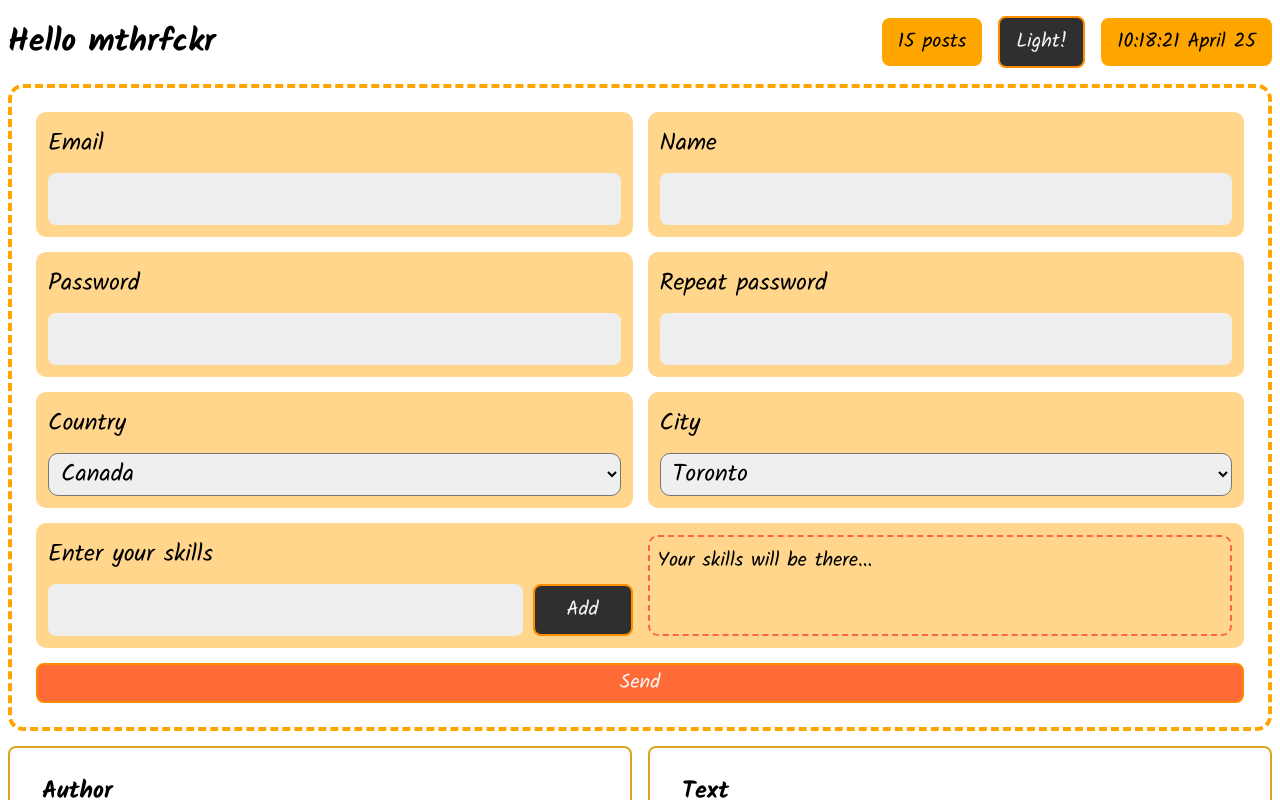
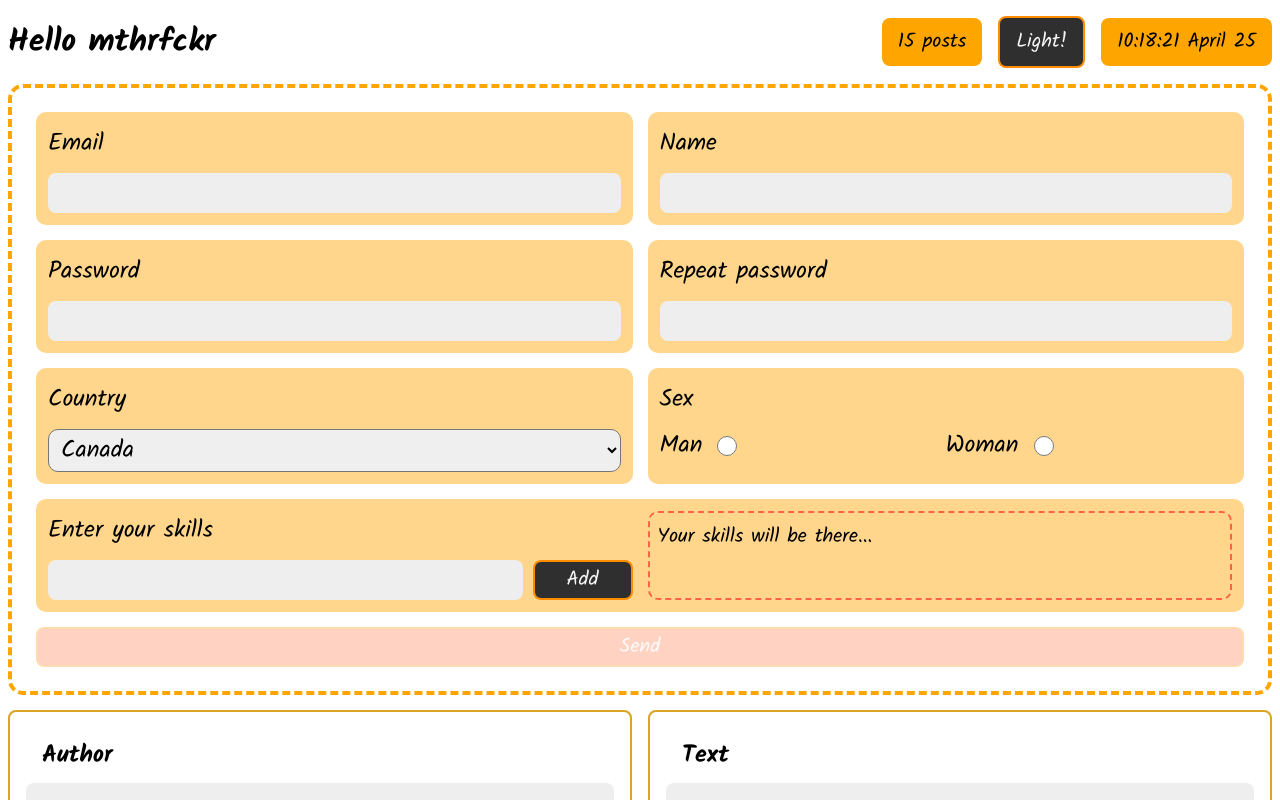
Before and after one commit to SergeyTheHuman/ng-course-vm, an Angular app: page / in a window 1280 px wide. Shown: the top 800 px of the page. Built offline with nearby package versions, Linux system fonts and the light colour scheme.

Commit message:
video #54

```diff
--- a/src/app/app.module.ts
+++ b/src/app/app.module.ts
@@ -1,7 +1,7 @@
 import { NgModule } from '@angular/core'
 import { BrowserModule } from '@angular/platform-browser'
 
-import { FormsModule } from '@angular/forms'
+import { FormsModule, ReactiveFormsModule } from '@angular/forms'
 import { AppComponent } from './app.component'
 import { AuthFormComponent } from './components/auth-form/auth-form.component'
 import { DateTimeComponent } from './components/date-time/date-time.component'
@@ -29,7 +29,7 @@ import { PostService } from './services/posts/post.service'
 		PostFilterComponent,
 		AuthFormComponent,
 	],
-	imports: [BrowserModule, FormsModule],
+	imports: [BrowserModule, FormsModule, ReactiveFormsModule],
 	providers: [Document, PostService],
 	bootstrap: [AppComponent],
 })
--- a/src/app/components/auth-form/auth-form.component.html
+++ b/src/app/components/auth-form/auth-form.component.html
@@ -1,23 +1,39 @@
-<form class="form-wrapper">
+<form
+	class="form-wrapper"
+	[formGroup]="form"
+	(ngSubmit)="submit()"
+>
 	<div class="form-content">
 		<div class="input-group">
 			<label class="field">
 				Email
-				<input type="text" />
+				<input
+					type="text"
+					formControlName="email"
+				/>
 			</label>
 			<label class="field">
 				Name
-				<input type="text" />
+				<input
+					type="email"
+					formControlName="name"
+				/>
 			</label>
 		</div>
 		<div class="input-group">
 			<label class="field">
 				Password
-				<input type="text" />
+				<input
+					type="password"
+					formControlName="password"
+				/>
 			</label>
 			<label class="field">
 				Repeat password
-				<input type="text" />
+				<input
+					type="password"
+					formControlName="repeatPassword"
+				/>
 			</label>
 		</div>
 		<div class="select-group">
@@ -30,14 +46,24 @@
 					<option value="Germany">Germany</option>
 				</select>
 			</label>
-			<label class="select-title field"
-				>City
-				<select>
-					<option value="Toronto">Toronto</option>
-					<option value="New York">New York</option>
-					<option value="Tokio">Tokio</option>
-					<option value="Berlin">Berlin</option>
-				</select>
+			<label class="select-radio field">
+				<span>Sex</span>
+				<label for="man">
+					Man
+					<input
+						type="radio"
+						name="sex"
+						id="man"
+					/>
+				</label>
+				<label for="woman">
+					Woman
+					<input
+						type="radio"
+						name="sex"
+						id="woman"
+					/>
+				</label>
 			</label>
 		</div>
 		<div class="skills-wrapper field">
@@ -57,6 +83,7 @@
 	<button
 		class="btn submit"
 		type="submit"
+		[disabled]="form.invalid"
 	>
 		Send
 	</button>
--- a/src/app/components/auth-form/auth-form.component.scss
+++ b/src/app/components/auth-form/auth-form.component.scss
@@ -48,6 +48,26 @@
 			align-items: flex-start;
 			flex-direction: column;
 			gap: 10px;
+		}
+	}
+	.select-radio {
+		display: grid;
+		grid-template-columns: 1fr 1fr;
+		grid-template-rows: auto 1fr;
+		span {
+			grid-column: span 2;
+		}
+		label {
+			display: flex;
+			align-items: center;
+			gap: 10px;
+		}
+		input[type='radio'] {
+			width: 20px;
+			height: 20px;
+			padding: 0;
+			margin: 0;
+			margin-left: 5px;
 		}
 	}
 	.skills-wrapper {
@@ -121,4 +141,9 @@ select {
 	height: 100%;
 	line-height: 1;
 	background-color: rgb(255 68 0 / 79%);
+
+	&:disabled {
+		cursor: not-allowed;
+		opacity: 0.3;
+	}
 }
--- a/src/app/components/auth-form/auth-form.component.ts
+++ b/src/app/components/auth-form/auth-form.component.ts
@@ -1,8 +1,40 @@
-import { Component } from '@angular/core'
+import { Component, OnInit } from '@angular/core'
+import { FormControl, FormGroup, Validators } from '@angular/forms'
 
 @Component({
 	selector: 'mv-auth-form',
 	templateUrl: './auth-form.component.html',
 	styleUrls: ['./auth-form.component.scss'],
 })
-export class AuthFormComponent {}
+export class AuthFormComponent implements OnInit {
+	form!: FormGroup
+
+	constructor() {}
+
+	ngOnInit(): void {
+		this.form = new FormGroup({
+			email: new FormControl('', [Validators.email, Validators.required]),
+			name: new FormControl('', [
+				Validators.minLength(3),
+				Validators.maxLength(20),
+				Validators.required,
+			]),
+			password: new FormControl('', [
+				Validators.minLength(3),
+				Validators.maxLength(20),
+				Validators.required,
+			]),
+			repeatPassword: new FormControl('', [
+				Validators.minLength(3),
+				Validators.maxLength(20),
+				Validators.required,
+			]),
+		})
+	}
+
+	submit() {
+		if (this.form.invalid) return
+		console.log('Form: ', this.form)
+		console.log('Form data: ', this.form.value)
+	}
+}
--- a/src/styles.scss
+++ b/src/styles.scss
@@ -13,6 +13,7 @@ body {
 	font-size: 1.25rem;
 	background-color: #2f2f2f;
 	color: whitesmoke;
+	cursor: pointer;
 }
 button,
 input,
@@ -21,3 +22,8 @@ select,
 option {
 	font-family: inherit;
 }
+
+input {
+	font-size: 1.25rem;
+	height: 20px;
+}
```
